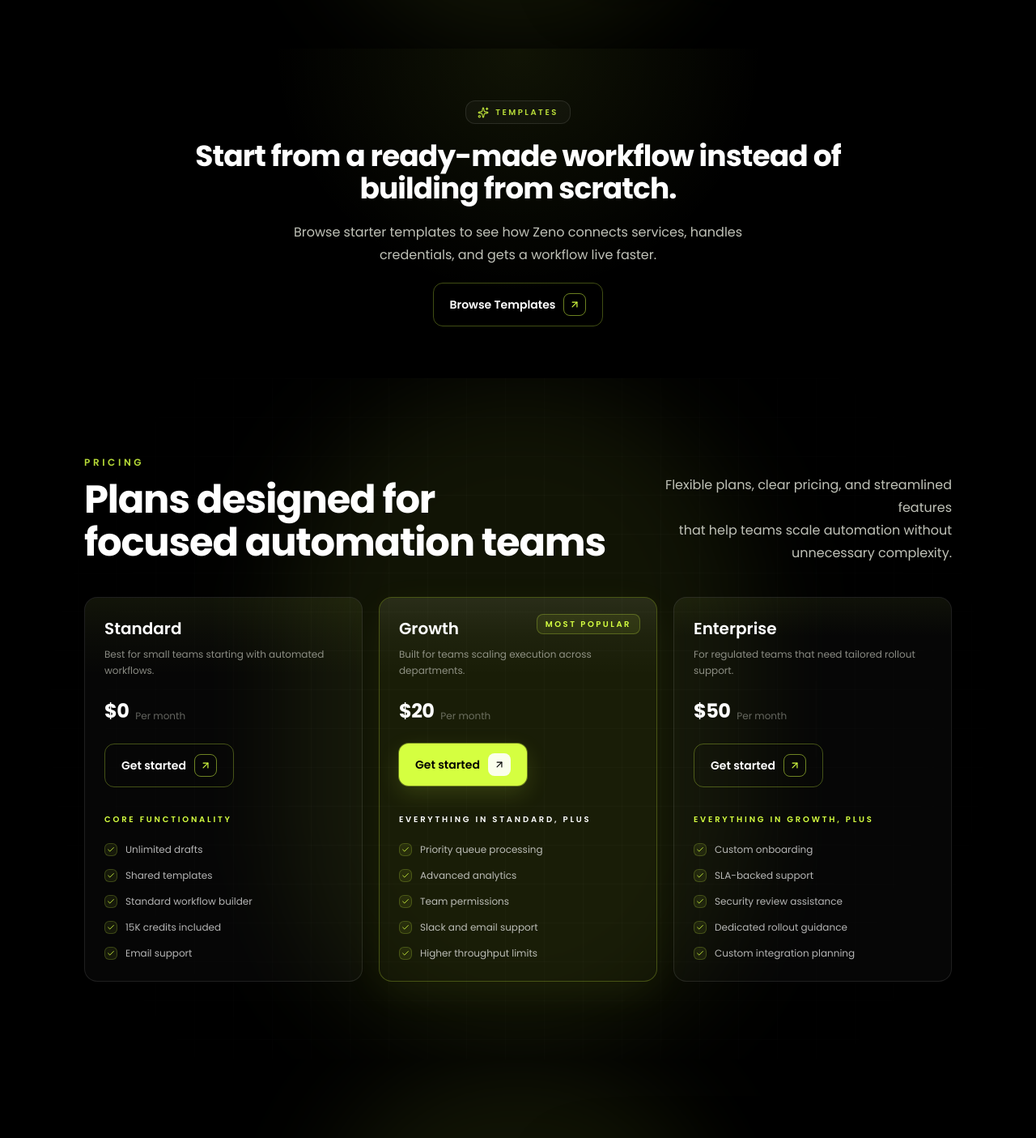
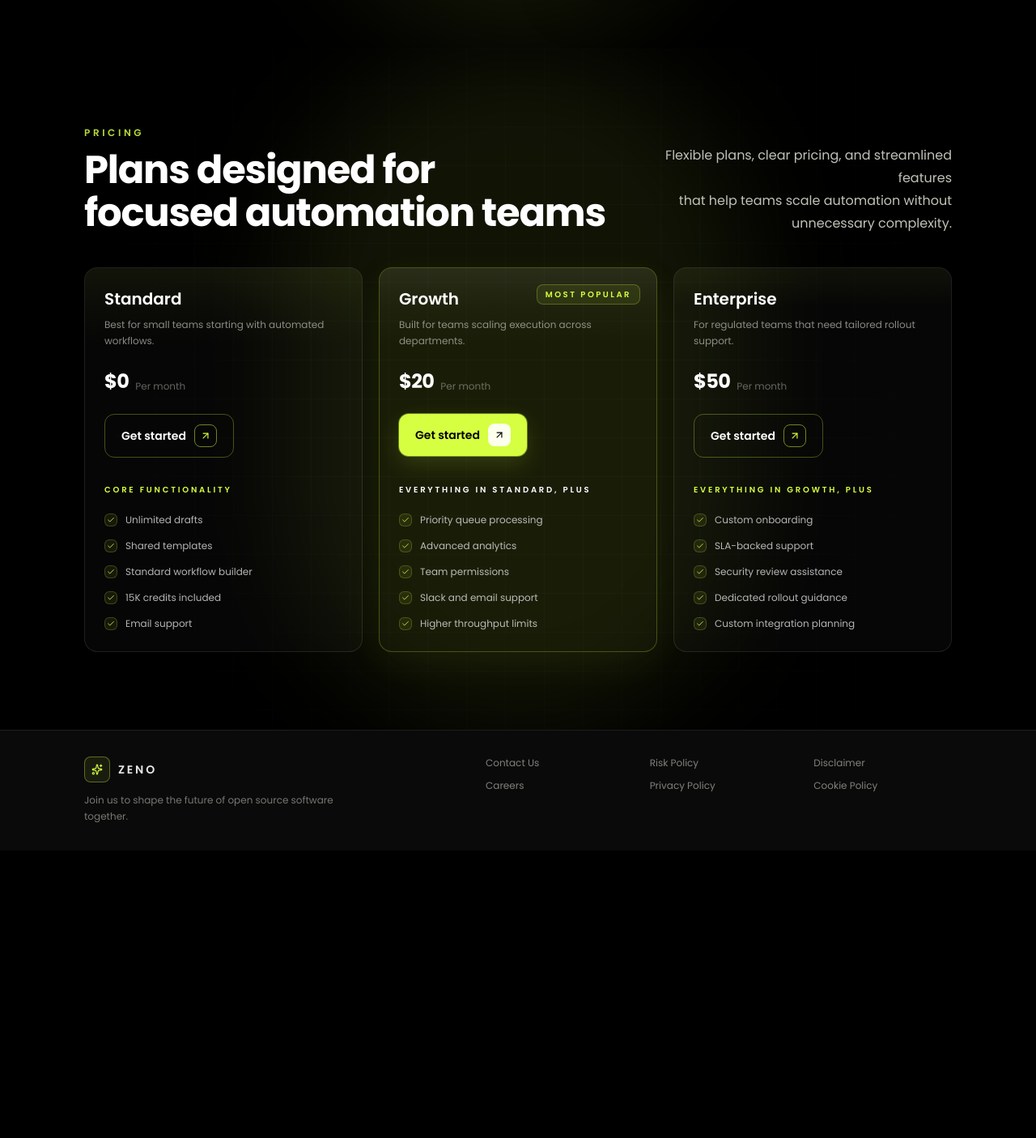
Before and after one commit to ChaitanyaChute/ZENO, a Next.js app in the folder apps/web/: page / in a window 1280 px wide. Shown: the part 1260-2665 px from the top of the page at 81% size. After the commit the page ends 2310 px from the top, so only its background shows below. Built offline with nearby package versions, Linux system fonts and the light colour scheme.

Commit message:
landing page modified

```diff
--- a/apps/web/app/page.tsx
+++ b/apps/web/app/page.tsx
@@ -1,20 +1,17 @@
 import {
+  Enterprise,
+  Features,
+  Footer,
   Hero,
-  Features,
   Pricing,
-  Enterprise,
-  Footer,
 } from "@/components/landingpage";
-import TemplateLauncher from "@/components/landingpage/TemplateLauncher";
 
 export default function Home() {
   return (
-    <main className="bg-black text-white">
+    <main className="bg-canvas text-ink">
       <Hero />
       <Features />
-      <TemplateLauncher />
       <Pricing />
-      <Enterprise />
       <Footer />
     </main>
   );
```
